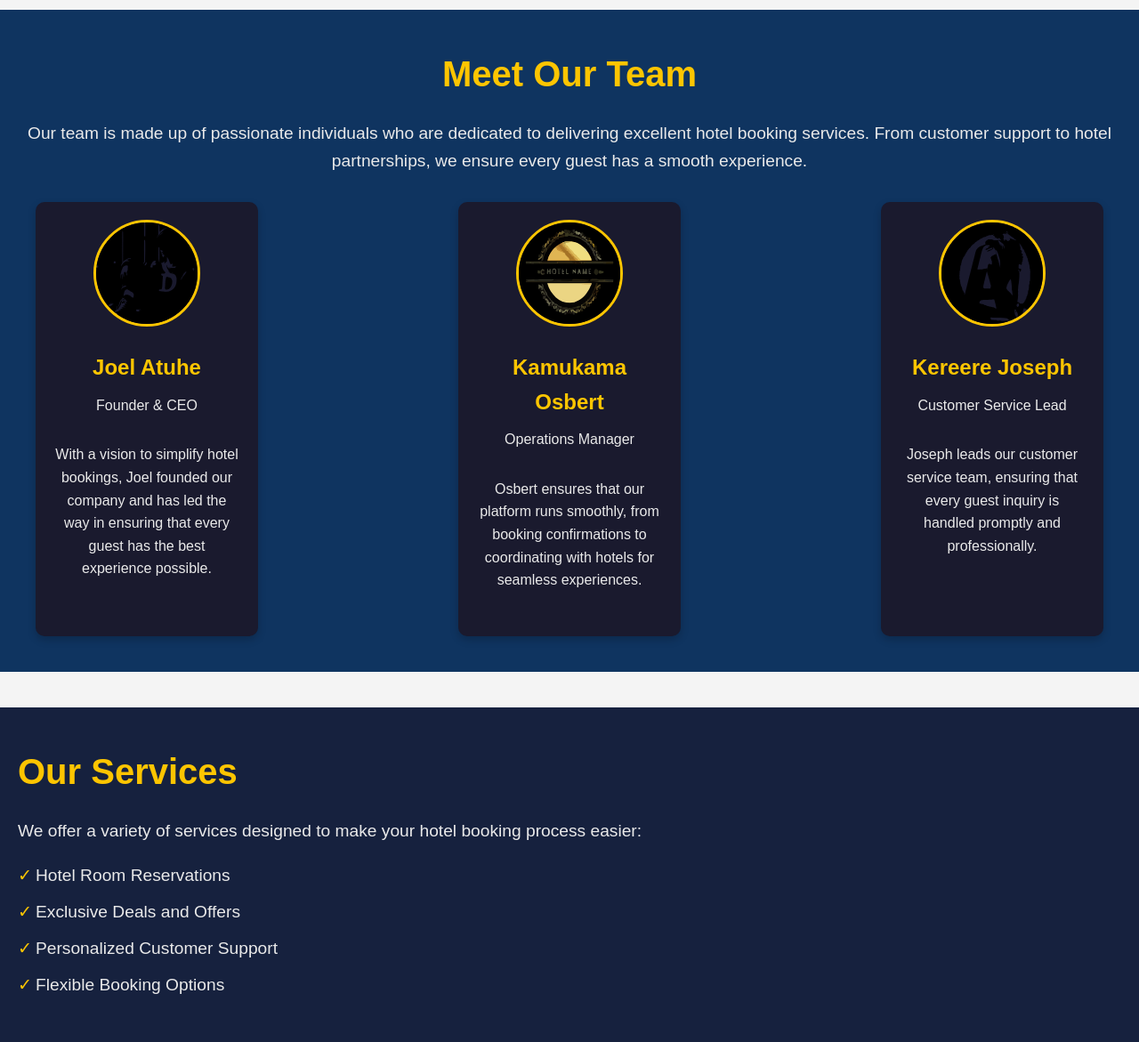
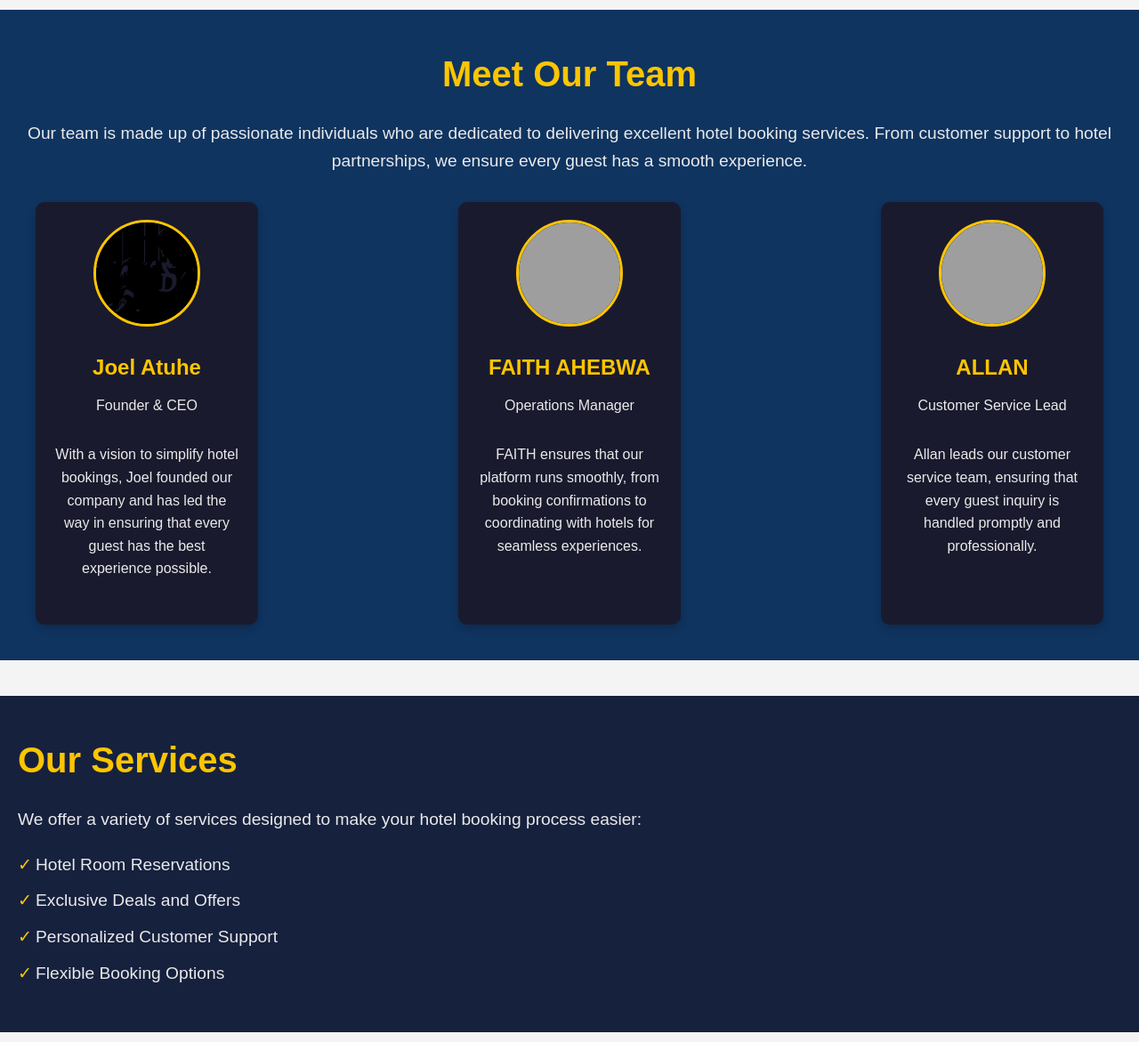
Before and after one commit to wasi256/SWE2204-GROUP9, a PHP site: page /about.php in a window 1280 px wide. Shown: the part 1820-2991 px from the top of the page at 89% size. Run offline with PHP 8.4, Linux system fonts and the light colour scheme; grey boxes are pictures that could not be loaded.

Commit message:
Update about.php

```diff
--- a/about.php
+++ b/about.php
@@ -59,16 +59,16 @@
                 <p>With a vision to simplify hotel bookings, Joel founded our company and has led the way in ensuring that every guest has the best experience possible.</p>
             </div>
             <div class="team-member">
-                <img src="photos/joo.svg" alt="Kamukama Osbert - Operations Manager">
-                <h3>Kamukama Osbert</h3>
+                <img src="photos/faith.svg" alt="faith Ahebwa - Operations Manager">
+                <h3>FAITH AHEBWA</h3>
                 <p>Operations Manager</p>
-                <p>Osbert ensures that our platform runs smoothly, from booking confirmations to coordinating with hotels for seamless experiences.</p>
+                <p>FAITH ensures that our platform runs smoothly, from booking confirmations to coordinating with hotels for seamless experiences.</p>
             </div>
             <div class="team-member">
-                <img src="photos/jose.svg" alt="Kereere Joseph - Customer Service Lead">
-                <h3>Kereere Joseph</h3>
+                <img src="photos/allan.svg" alt="allan - Customer Service Lead">
+                <h3>ALLAN</h3>
                 <p>Customer Service Lead</p>
-                <p>Joseph leads our customer service team, ensuring that every guest inquiry is handled promptly and professionally.</p>
+                <p>Allan leads our customer service team, ensuring that every guest inquiry is handled promptly and professionally.</p>
             </div>
         </div>
     </section>
```
